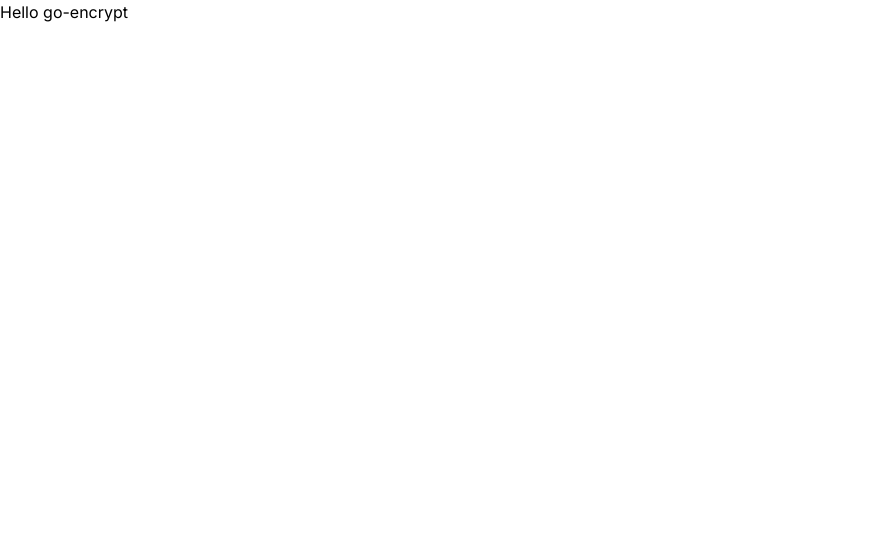
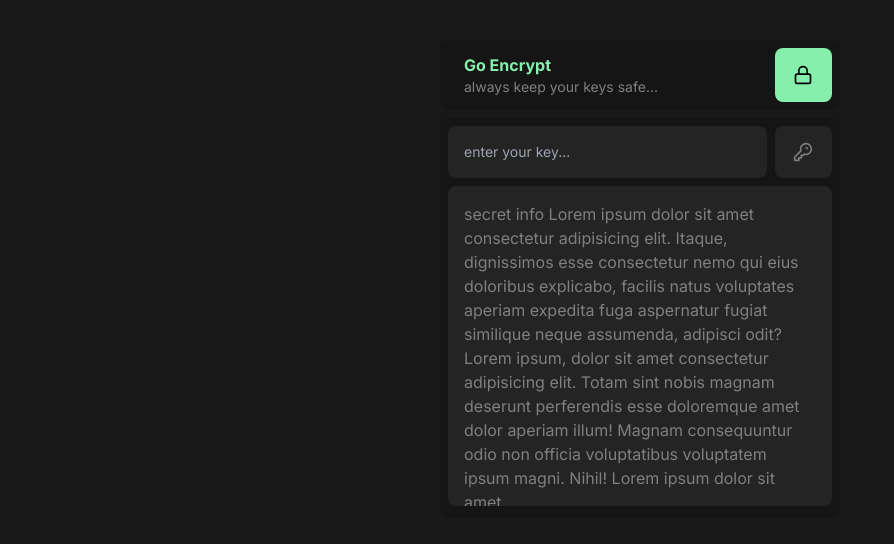
Before and after one commit to pisgahi/go-encrypt, a Next.js app in the folder frontend/: page / in a window 1280 px wide. Shown: the top 544 px of the page, without its empty margins (0-894 px from the left). Built offline with nearby package versions, Linux system fonts and the light colour scheme.

Commit message:
frontend: completed initial ui design

```diff
--- /dev/null
+++ b/frontend/app/add/page.js
@@ -0,0 +1,10 @@
+import CreatePage from "@/components/create-page";
+import React from "react";
+
+export default function page() {
+  return (
+    <div>
+      <CreatePage />
+    </div>
+  );
+}
--- a/frontend/app/globals.css
+++ b/frontend/app/globals.css
@@ -1,3 +1,28 @@
 @tailwind base;
 @tailwind components;
 @tailwind utilities;
+
+body {
+    background-color: #181818;
+}
+
+::-webkit-scrollbar {
+    width: 15px;
+}
+
+::-webkit-scrollbar-track {
+    background-color: transparent;
+}
+
+::-webkit-scrollbar-thumb {
+    background-color: #d6dee1;
+    border-radius: 20px;
+    width: 2px;
+}
+
+::-webkit-scrollbar-thumb {
+    background-color: #7F7F7F;
+    border-radius: 20px;
+    border: 6px solid transparent;
+    background-clip: content-box;
+}
--- a/frontend/app/layout.js
+++ b/frontend/app/layout.js
@@ -1,5 +1,6 @@
 import { Inter } from "next/font/google";
 import "./globals.css";
+import Header from "@/components/header";
 
 const inter = Inter({ subsets: ["latin"] });
 
@@ -11,7 +12,12 @@ export const metadata = {
 export default function RootLayout({ children }) {
   return (
     <html lang="en">
-      <body className={inter.className}>{children}</body>
+      <body className={inter.className}>
+        <div className="flex flex-col items-center pt-10 space-y-2">
+          <Header />
+        {children}
+        </div>
+      </body>
     </html>
   );
 }
--- a/frontend/app/page.js
+++ b/frontend/app/page.js
@@ -1,7 +1,9 @@
+import Homepage from "@/components/homepage";
+
 export default function Home() {
   return (
     <div>
-      <p>Hello go-encrypt</p>
+      <Homepage />
     </div>
   );
 }
--- /dev/null
+++ b/frontend/components/buttons/new-secret-button.jsx
@@ -0,0 +1,21 @@
+export default function NewSecret() {
+  return (
+    <button className="bg-green-300 md:w-[70px] flex justify-center items-center rounded-lg">
+      <svg
+        xmlns="http://www.w3.org/2000/svg"
+        width="20"
+        height="20"
+        viewBox="0 0 24 24"
+        fill="none"
+        stroke="currentColor"
+        stroke-width="2"
+        stroke-linecap="round"
+        stroke-linejoin="round"
+        class="lucide lucide-lock"
+      >
+        <rect width="18" height="11" x="3" y="11" rx="2" ry="2" />
+        <path d="M7 11V7a5 5 0 0 1 10 0v4" />
+      </svg>
+    </button>
+  );
+}
--- /dev/null
+++ b/frontend/components/buttons/send-key-button.jsx
@@ -0,0 +1,21 @@
+export default function Sendkey() {
+  return (
+    <button className="bg-[#242424] md:w-[70px] flex justify-center items-center rounded-lg">
+      <svg
+        xmlns="http://www.w3.org/2000/svg"
+        width="20"
+        height="20"
+        viewBox="0 0 24 24"
+        fill="none"
+        stroke="#7f7f7f"
+        stroke-width="2"
+        stroke-linecap="round"
+        stroke-linejoin="round"
+        class="lucide lucide-key-round"
+      >
+        <path d="M2 18v3c0 .6.4 1 1 1h4v-3h3v-3h2l1.4-1.4a6.5 6.5 0 1 0-4-4Z" />
+        <circle cx="16.5" cy="7.5" r=".5" fill="currentColor" />
+      </svg>{" "}
+    </button>
+  );
+}
--- /dev/null
+++ b/frontend/components/cards/create-secret-card.jsx
@@ -0,0 +1,30 @@
+export default function CreateSecret() {
+  return (
+    <div className="bg-[#151515] md:w-[400px] p-2 rounded-lg">
+      <div className="flex pb-2 rounded-lg">
+        <input
+          type="text"
+          placeholder="your 32-bit key"
+          className="bg-[#242424] text-[#7f7f7f] w-full rounded-lg md:p-4 text-xs focus:outline-none"
+        />
+      </div>
+
+      <div className="bg-[#242424] h-[320px] rounded-lg">
+        <textarea
+          placeholder="your secret goes here..."
+          className="bg-[#242424] text-[#7f7f7f] resize-none
+          w-full h-full rounded-lg p-4 mb-6 focus:outline-none"
+        />
+      </div>
+
+      <div
+        className="bg-[#242424] hover:bg-green-300 transition duration-350
+        ease-in-out flex items-center p-2 rounded-lg mt-2 group"
+      >
+        <button className="w-full p-1 flex justify-center items-center rounded-lg">
+          <p className=" text-[#7f7f7f] group-hover:text-white">Create Secret</p>
+        </button>
+      </div>
+    </div>
+  );
+}
--- /dev/null
+++ b/frontend/components/cards/secret-card.jsx
@@ -0,0 +1,35 @@
+import Sendkey from "../buttons/send-key-button";
+
+export default function SecretCard() {
+  return (
+    <div className="bg-[#151515] md:w-[400px] h-[400px] flex flex-col rounded-lg">
+      <div className="flex p-2 rounded-lg space-x-2">
+        <input
+          type="text"
+          placeholder="enter your key..."
+          className="bg-[#242424] text-[#7f7f7f] w-full rounded-lg md:p-4 text-sm focus:outline-none"
+        />
+        <Sendkey />
+      </div>
+      <div className=" w-full h-full rounded-lg px-2 pb-2">
+        <div
+          className="flex flex-col items-center
+          relative overflow-hidden"
+        >
+          <div className="bg-[#242424] h-[320px] overflow-y-auto rounded-lg">
+            <p className=" text-[#7f7f7f] h-full rounded-lg p-4 mb-6">
+              secret info Lorem ipsum dolor sit amet consectetur adipisicing
+              elit. Itaque, dignissimos esse consectetur nemo qui eius doloribus
+              explicabo, facilis natus voluptates aperiam expedita fuga
+              aspernatur fugiat similique neque assumenda, adipisci odit? Lorem
+              ipsum, dolor sit amet consectetur adipisicing elit. Totam sint
+              nobis magnam deserunt perferendis esse doloremque amet dolor
+              aperiam illum! Magnam consequuntur odio non officia voluptatibus
+              voluptatem ipsum magni. Nihil! Lorem ipsum dolor sit amet
+            </p>
+          </div>
+        </div>
+      </div>
+    </div>
+  );
+}
--- /dev/null
+++ b/frontend/components/create-page.jsx
@@ -0,0 +1,11 @@
+"use client";
+
+import CreateSecret from "./cards/create-secret-card";
+
+export default function CreatePage() {
+  return (
+    <div>
+      <CreateSecret />
+    </div>
+  );
+}
--- /dev/null
+++ b/frontend/components/header.jsx
@@ -0,0 +1,13 @@
+import NewSecret from "./buttons/new-secret-button";
+
+export default function Header() {
+  return (
+    <div className="bg-[#151515] md:w-[400px] h-[70px] p-2 flex space-x-2 rounded-lg">
+      <div className=" flex flex-col justify-center w-full p-4">
+        <p className="font-bold text-green-300">Go Encrypt</p>
+        <p className="text-sm text-[#7f7f7f]">always keep your keys safe...</p>
+      </div>
+      <NewSecret />
+    </div>
+  );
+}
--- /dev/null
+++ b/frontend/components/homepage.jsx
@@ -0,0 +1,9 @@
+import SecretCard from "./cards/secret-card";
+
+export default function Homepage() {
+  return (
+    <div>
+      <SecretCard />
+    </div>
+  );
+}
```
